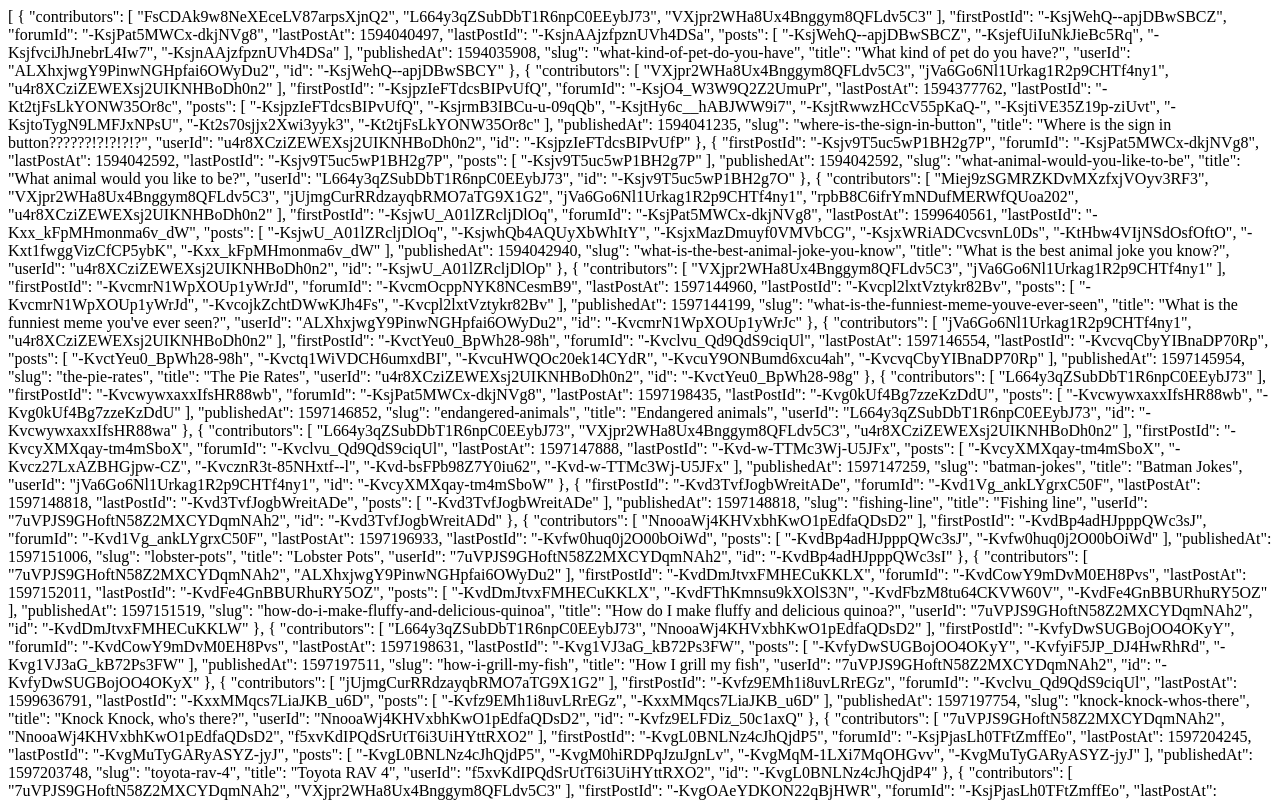
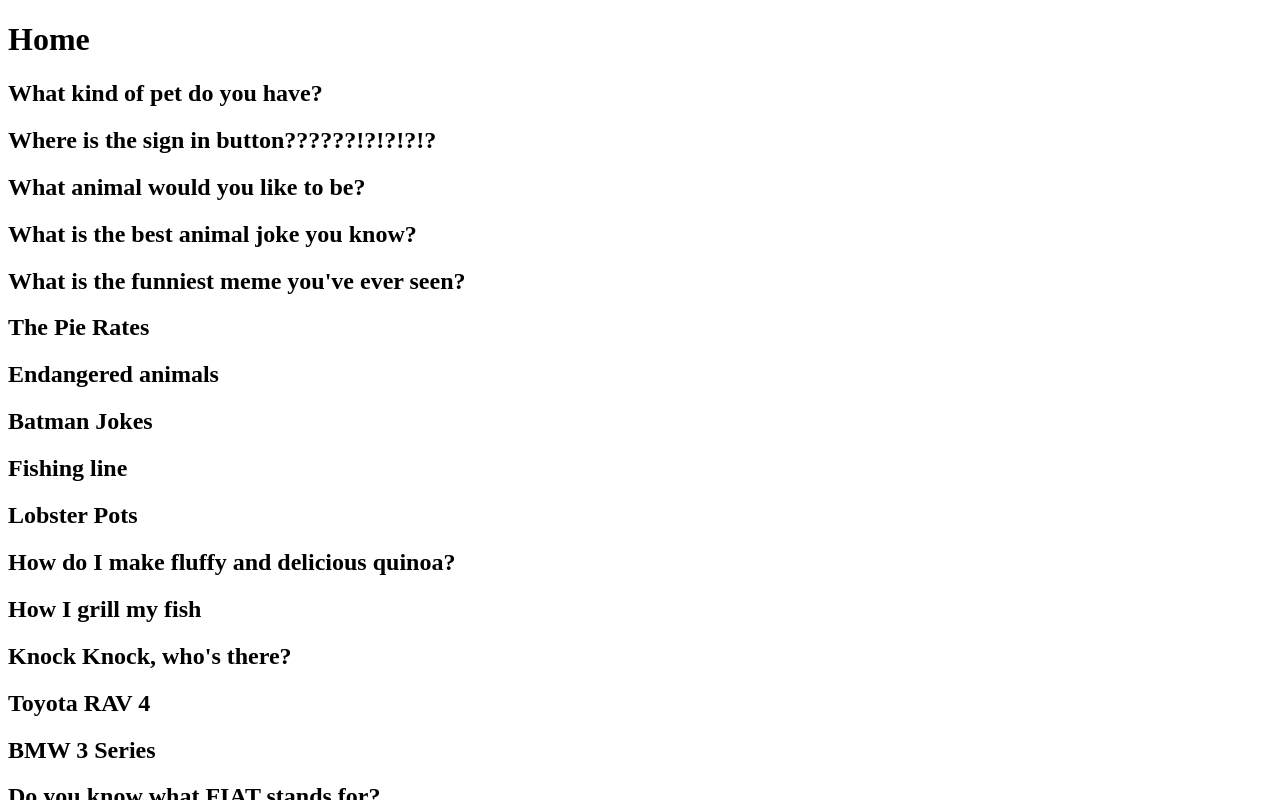
Before and after one commit to jduell12/vueschool-forum, a Vue app: page / in a window 1280 px wide. Shown: the top 800 px of the page. Built offline with nearby package versions, Linux system fonts and the light colour scheme.

Commit message:
added thread titles to the app in a new component

```diff
--- a/src/App.vue
+++ b/src/App.vue
@@ -1,15 +1,15 @@
 <template>
   <div>
-    <Data />
+    <Home />
   </div>
 </template>
 
 <script>
-import Data from './components/Data'
+import Home from './components/Home'
 export default {
   name: 'App',
   components: {
-    Data
+    Home
   },
   methods: {}
 }
--- a/src/components/Data.vue
+++ b/src/components/Data.vue
@@ -1,6 +1,6 @@
 <template>
   <div>
-    <div>{{ sourceData.threads }}</div>
+    <div></div>
   </div>
 </template>
 
--- /dev/null
+++ b/src/components/Home.vue
@@ -0,0 +1,22 @@
+<template>
+  <div>
+    <h1>Home</h1>
+    <div v-for="thread in threads" :key="thread.id">
+      <h2>{{ thread.title }}</h2>
+    </div>
+  </div>
+</template>
+
+<script>
+import sourceData from '../data.json'
+export default {
+  name: 'Home',
+  data () {
+    return {
+      threads: sourceData.threads
+    }
+  }
+}
+</script>
+
+<style scoped></style>
```
